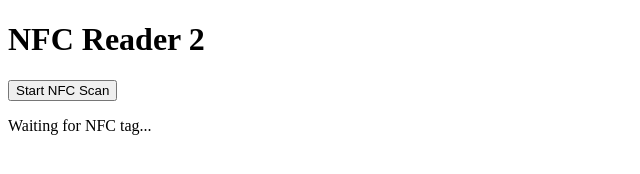
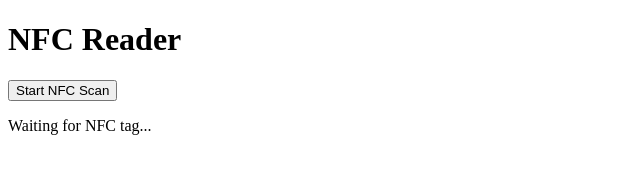
Before and after one commit to Patta76/sesawNFC, a plain HTML site: page index.html in a window 1280 px wide. Shown: the full height of the page, 0-640 px from the left. Drawn offline with Linux system fonts and the light colour scheme.

Commit message:
Update index.html
versione 3

```diff
--- a/index.html
+++ b/index.html
@@ -3,10 +3,10 @@
 <head>
     <meta charset="UTF-8">
     <meta name="viewport" content="width=device-width, initial-scale=1.0">
-    <title>NFC Reader</title>
+    <title>NFC Reader 3</title>
 </head>
 <body>
-    <h1>NFC Reader 2</h1>
+    <h1>NFC Reader</h1>
     <button id="startScan">Start NFC Scan</button>
     <p id="output">Waiting for NFC tag...</p>
 
```
